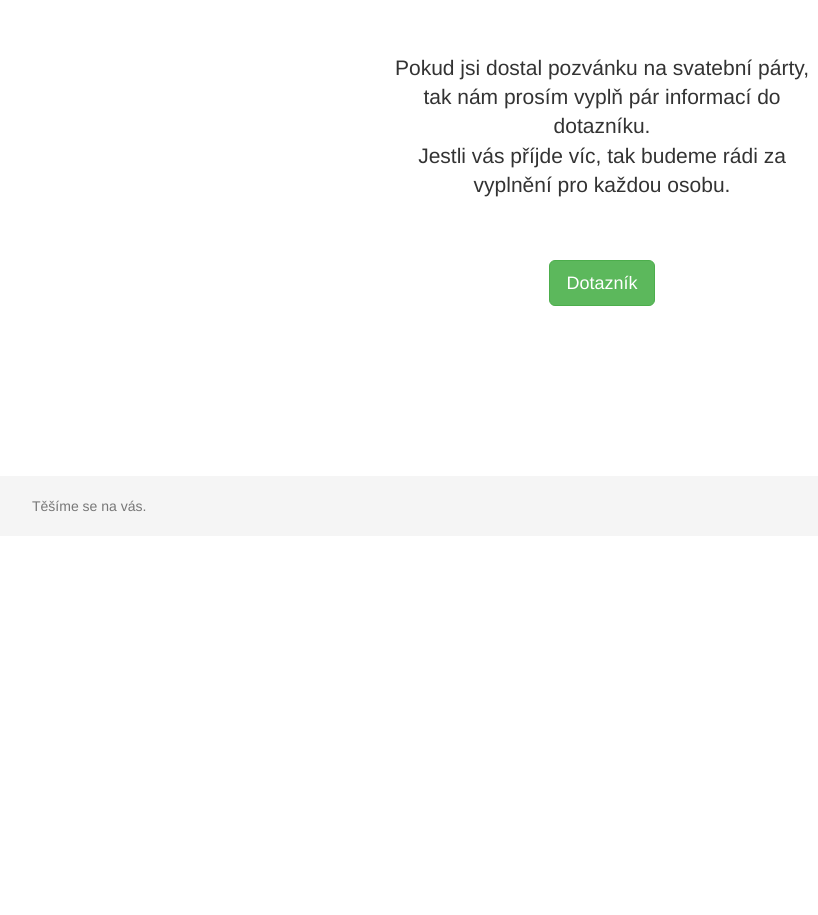
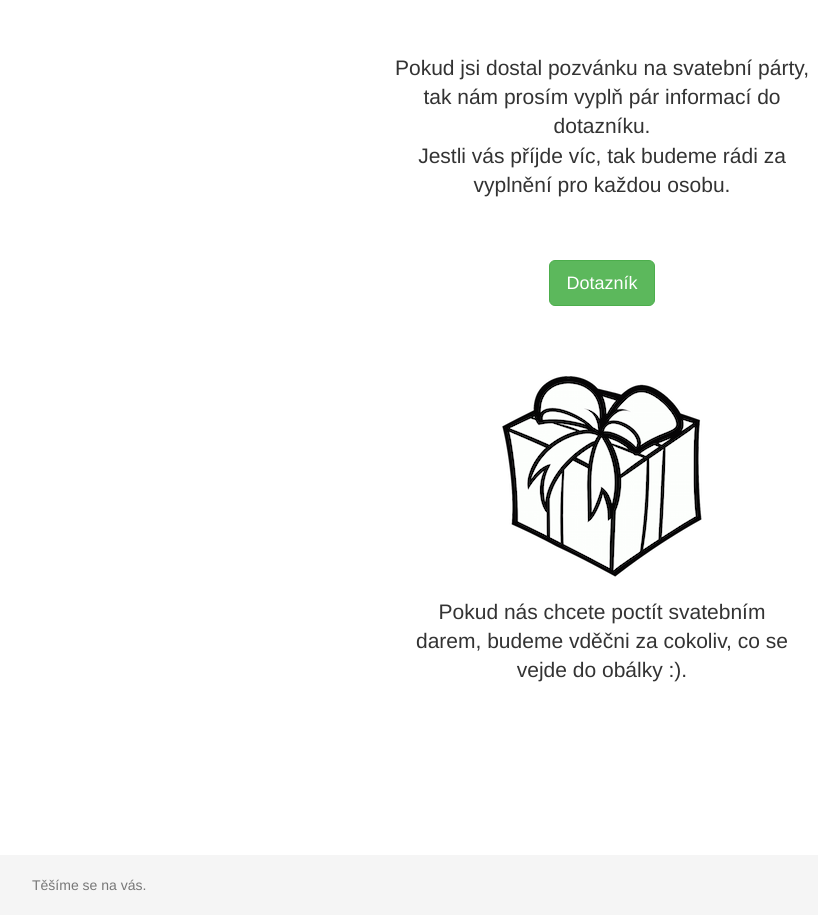
Before and after one commit to vdubr/svatba, a plain HTML site: page index.html in a window 1280 px wide. Shown: the part 1540-2455 px from the top of the page, without its empty margins (38-856 px from the left). Before the commit the page ends 2076 px from the top, so only its background shows below. Drawn offline with nearby package versions, Linux system fonts and the light colour scheme.

Commit message:
analytics and gifts

```diff
--- a/css/main.css
+++ b/css/main.css
@@ -75,6 +75,7 @@ div#home{
 }
 
 .last-row{
+  padding-top:50px;
   padding-bottom:150px;
 }
 
@@ -94,3 +95,10 @@ div#home{
   color: #777;
   margin:20px 0px;
 }
+
+#gifts img{
+  display: block;
+  margin-left: auto;
+  margin-right: auto;
+  padding-bottom: 20px;
+}
--- a/index.html
+++ b/index.html
@@ -5,11 +5,21 @@
     <meta http-equiv="X-UA-Compatible" content="IE=edge">
     <meta name="viewport" content="width=device-width, initial-scale=1">
     <!-- The above 3 meta tags *must* come first in the head; any other head content must come *after* these tags -->
-    <title>Bootstrap 101 Template</title>
+    <title>SVATBA</title>
 
     <!-- Bootstrap -->
     <link href="css/bootstrap.min.css" rel="stylesheet">
     <link href="css/main.css" rel="stylesheet">
+
+    <script>
+      (function(i,s,o,g,r,a,m){i['GoogleAnalyticsObject']=r;i[r]=i[r]||function(){
+      (i[r].q=i[r].q||[]).push(arguments)},i[r].l=1*new Date();a=s.createElement(o),
+      m=s.getElementsByTagName(o)[0];a.async=1;a.src=g;m.parentNode.insertBefore(a,m)
+      })(window,document,'script','//www.google-analytics.com/analytics.js','ga');
+
+      ga('create', 'UA-63165333-1', 'auto');
+      ga('send', 'pageview');
+    </script>
 
     <!-- HTML5 shim and Respond.js for IE8 support of HTML5 elements and media queries -->
     <!-- WARNING: Respond.js doesn't work if you view the page via file:// -->
@@ -28,6 +38,7 @@
               <li class=""><a href="#program">Program dne</a></li>
               <li class=""><a href="#map">Mapa</a></li>
               <li class=""><a href="#questionar">Dotazník</a></li>
+              <li class=""><a href="#gifts">Dary</a></li>
             </ul>
           </div>
         </div>
@@ -71,7 +82,7 @@
       <iframe class="map" src="http://vdubr.github.io/mapito_webmap_examples/index.html?config=https://gist.githubusercontent.com/vdubr/848b13eeb2178c017ff4/raw/gistfile1"></iframe>
       </div>
     </div><!-- /.row -->
-    <div class="row last-row">
+    <div class="row">
       <div class='col-lg-4 col-lg-offset-4 col-md-4 col-md-offset-4 col-sm-12 container' id="questionar">
           <p class='lead'>
             Pokud jsi dostal pozvánku na svatební párty,</br>
@@ -81,6 +92,16 @@
           <div class="text-center">
             <a class="questionar btn btn-lg btn-success" style='margin-top: 40px;' href="#" role="button">Dotazník</a>
           </div>
+      </div>
+
+    </div>
+
+    <div class="row last-row">
+      <div class='col-lg-4 col-lg-offset-4 col-md-4 col-md-offset-4 col-sm-12 container' id="gifts">
+          <img src='./img/gift.png'></img>
+          <p class='lead'>
+            Pokud nás chcete poctít svatebním darem, budeme vděčni za cokoliv, co se vejde do obálky :).
+          </p>
       </div>
 
     </div>
```
Also changed, not shown: img/gift.png (added).
